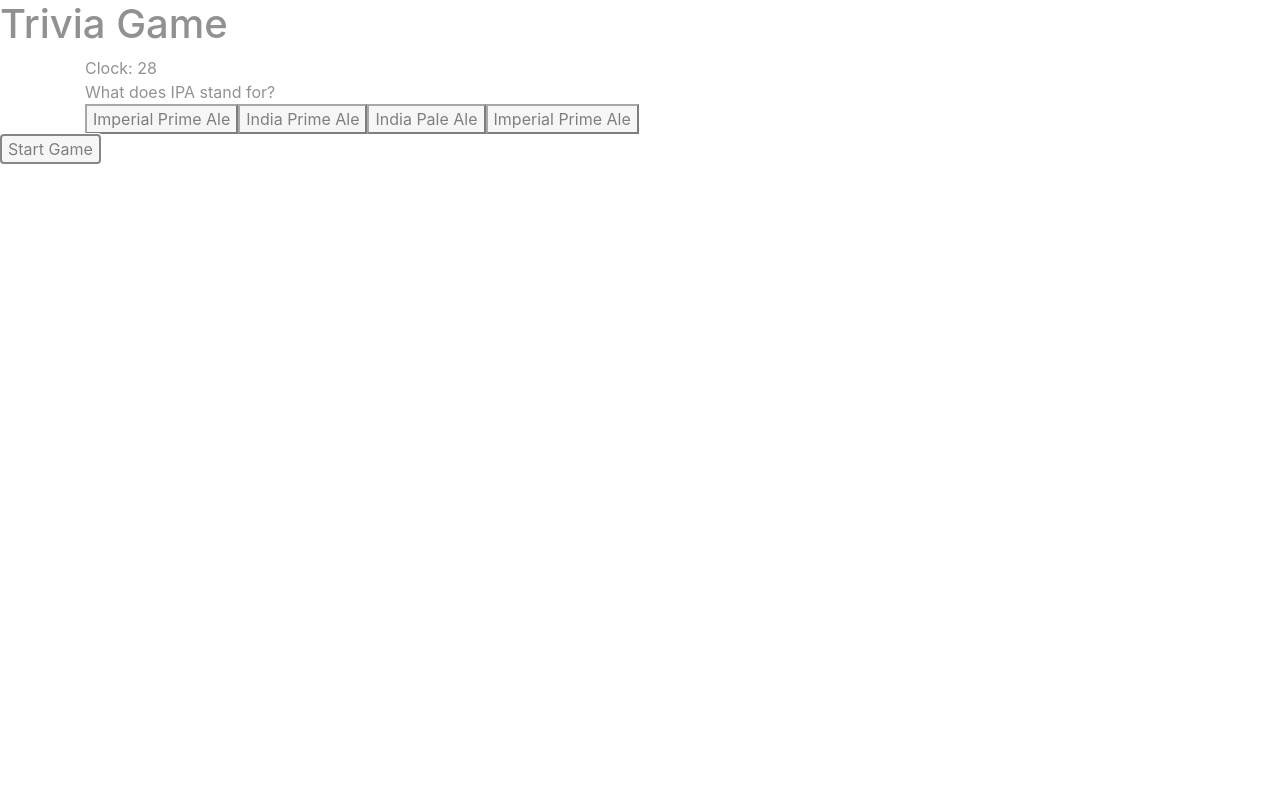
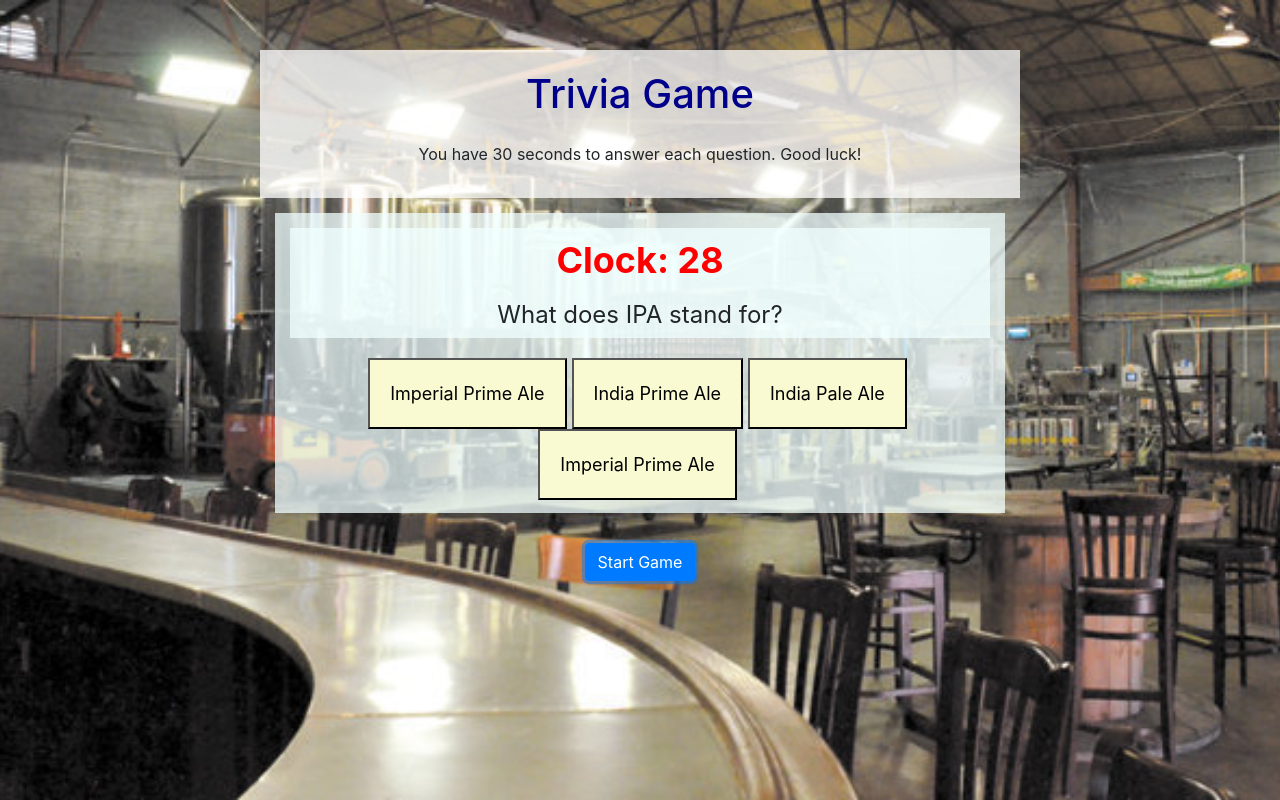
Before and after one commit to mattsainson/TriviaGame, a plain HTML site: page index.html in a window 1280 px wide. Both pictures are taken after a click on the button "Start Game". Drawn offline with nearby package versions, Linux system fonts and the light colour scheme.

Commit message:
Updated UI. Done for now.

```diff
--- a/assets/css/style.css
+++ b/assets/css/style.css
@@ -1,4 +1,71 @@
+/* body {
+
+} */
 body {
-    background: url('../images/multi-color-haze-background.jpg');
-    opacity: .5;
+    background: url('../images/good-people-brewery-wide-anglejpg-864b6f629d077431.png') no-repeat center center fixed;
+    /* -webkit-background-size: cover;
+    -moz-background-size: cover;
+    -o-background-size: cover; */
+    background-size: cover;
+    /* opacity: .1; */
+    /* background-color: aliceblue; */
 }
+
+.main {
+    height: 300px;
+    min-height: 300px;
+    background-color: rgb(240,255,255,.75);
+    margin-bottom: 15px;
+    text-align: center;
+    padding: 15px;
+    border: none;
+    /*1px grey solid; */
+    align-items: center;
+    margin-top: 15px;
+}
+
+.game-title {
+    background-color: rgb(255,255,255,.75);
+    margin-top: 50px;
+    padding-top: 20px;
+    color: darkblue;
+}
+
+.game-info {
+    background-color:rgb(255,255,255,.75);
+}
+
+.btn-start {
+    margin-top: 15px;
+}
+
+.game-clock {
+    font-size: 36px;
+    color: red;
+    padding: 5px;
+    font-weight: bold;
+    background-color: rgb(240,255,255,.75);
+}
+
+.question {
+    font-size: 24px;
+    padding: 5px;
+    background-color: rgb(240,255,255,.75);
+}
+
+.btn-options {
+    font-size: 18px;
+    padding: 20px;
+    background: lightgoldenrodyellow;
+    margin-right: 5px;
+}
+
+.options {
+    margin-top: 20px;
+    align-content: center;
+}
+
+.zeroout {
+    margin-left: 0px;
+    margin-right: 0px;
+}
--- a/assets/javascript/app.js
+++ b/assets/javascript/app.js
@@ -49,7 +49,7 @@ var game = {
     },
     startQuestion: function() {
         //#leftoff
-        //now that we cleared the container div, we need to create the child divs here
+        //now that we cleared the main div, we need to create the child divs here
         console.log('startQuestion');
         game.stopQuestion(); //needed by showRight, showWrong, showTimeout but not needed otherwise
         game.questionIdx++;
@@ -66,18 +66,18 @@ var game = {
         // console.log('showQuestion');
         // console.log('Question: '+this.questions[this.questionIdx].ask);
 
-        $('.container').html(''); //clear out the div containing the clock, question, and options
+        $('.main').html(''); //clear out the div containing the clock, question, and options
 
-        var $div = $('<div>', {id: 'game-clock'});
+        var $div = $('<div>', {id: 'game-clock', 'class': 'game-clock'});
         $div.text('Clock: '+game.clock);
-        $('.container').append($div);
+        $('.main').append($div);
 
-        $div = $('<div>', {id: 'question'});
+        $div = $('<div>', {id: 'question', 'class': 'question'});
         $div.text(this.questions[this.questionIdx].ask);
-        $('.container').append($div);
+        $('.main').append($div);
 
-        $div = $('<div>', {id: 'options'});
-        $('.container').append($div);
+        $div = $('<div>', {id: 'options', 'class': 'options'});
+        $('.main').append($div);
 
         for(var i=0;i<this.questions[this.questionIdx].options.length;i++) {
             // console.log('Option '+i+': '+this.questions[this.questionIdx].options[i]);
@@ -123,38 +123,38 @@ var game = {
         }
     },
     showRight: function () {
-        $('.container').html(''); //clear out the div containing the clock, question, and options
+        $('.main').html(''); //clear out the div containing the clock, question, and options
         var $h1 = $('<h1>');
-        $h1.text('Congratulations!');
-        $('.container').append($h1);
+        $h1.html('Congratulations!<br>That is correct.');
+        $('.main').append($h1);
         timeoutId = setTimeout(game.startQuestion,1000*3);
     },
     showWrong: function () {
-        $('.container').html(''); //clear out the div containing the clock, question, and options
+        $('.main').html(''); //clear out the div containing the clock, question, and options
         var $h1 = $('<h1>');
-        $h1.text('Sorry, the correct answer is: ');
-        $('.container').append($h1);
+        $h1.html('Sorry, the correct answer is:<br>'+game.questions[game.questionIdx].options[game.questions[game.questionIdx].answer]+'.');
+        $('.main').append($h1);
         timeoutId = setTimeout(game.startQuestion,1000*3);
     },
     showTimeout: function () {
-        $('.container').html(''); //clear out the div containing the clock, question, and options
+        $('.main').html(''); //clear out the div containing the clock, question, and options
         var $h1 = $('<h1>');
-        $h1.text('Sorry, you ran out of time');
-        $('.container').append($h1);
+        $h1.html('Sorry, you ran out of time.');
+        $('.main').append($h1);
         timeoutId = setTimeout(game.startQuestion,1000*3);
     },
     stopGame: function () {
         console.log('stopGame');
-        $('.container').html(''); //clear out the div containing the clock, question, and options
+        $('.main').html(''); //clear out the div containing the clock, question, and options
         var $h1right = $('<h1>');
         $h1right.text('Right: '+this.cntRight);
-        $('.container').append($h1right);
+        $('.main').append($h1right);
         var $h1wrong = $('<h1>');
         $h1wrong.text(`Wrong: ${this.cntWrong}`); //trying template literal syntax
-        $('.container').append($h1wrong);
+        $('.main').append($h1wrong);
         var $h1noanswer = $('<h1>');
         $h1noanswer.text(`No Answer: ${this.cntNoAnswer}`);
-        $('.container').append($h1noanswer);
+        $('.main').append($h1noanswer);
     }
 };
 
--- a/index.html
+++ b/index.html
@@ -1,5 +1,6 @@
 <!DOCTYPE html>
 <html lang="en">
+
 <head>
     <meta charset="UTF-8">
     <meta name="viewport" content="width=device-width, initial-scale=1.0">
@@ -9,20 +10,46 @@
     <link rel="stylesheet" href="https://maxcdn.bootstrapcdn.com/bootstrap/4.0.0/css/bootstrap.min.css">
     <link rel="stylesheet" href="assets/css/style.css">
 </head>
+
 <body>
 
-    <header><h1>Trivia Game</h1></header>
-
-    <div class="container">
-        <div id="game-clock"></div>
-        <div id="question"></div>
-        <div id="options"></div>
+    <div class="container ">
+        <div class="row">
+            <div class="col-2"></div>
+            <div class="col-8 text-center game-title">
+                <h1>Trivia Game</h1>
+            </div>
+            <div class="col-2"></div>
+        </div>
+        <div class="row justify-content-md-center">
+            <div class="col-2"></div>
+            <div class="col-8 text-center py-md-3 game-info">
+                <p>You have 30 seconds to answer each question. Good luck!</p>
+            </div>
+            <div class="col-2"></div>
+        </div>
+        <div class="row">
+            <div class="col-2"></div>
+            <div class="col-8 zereout">
+                <div class="main">
+                    <div class="row"></div>
+                    <div id="game-clock" class="game-clock"></div>
+                    <div id="question" class="question"></div>
+                    <div id="options" class="options"></div>
+                </div>
+            </div>
+            <div class="col-2"></div>
+        </div>
+        <div class="row text-center">
+            <div class="col-12">
+                <button id="start-game" type="button" class="btn btn-primary btn-start">Start Game</button>
+            </div>
+        </div>
     </div>
-
-    <button id="start-game">Start Game</button>
 
     <script src="https://cdnjs.cloudflare.com/ajax/libs/jquery/3.2.1/jquery.min.js"></script>
     <script src="assets/javascript/app.js"></script>
 
 </body>
+
 </html>
```
Also changed, not shown: assets/images/good-people-brewery-wide-anglejpg-864b6f629d077431.png (added).
